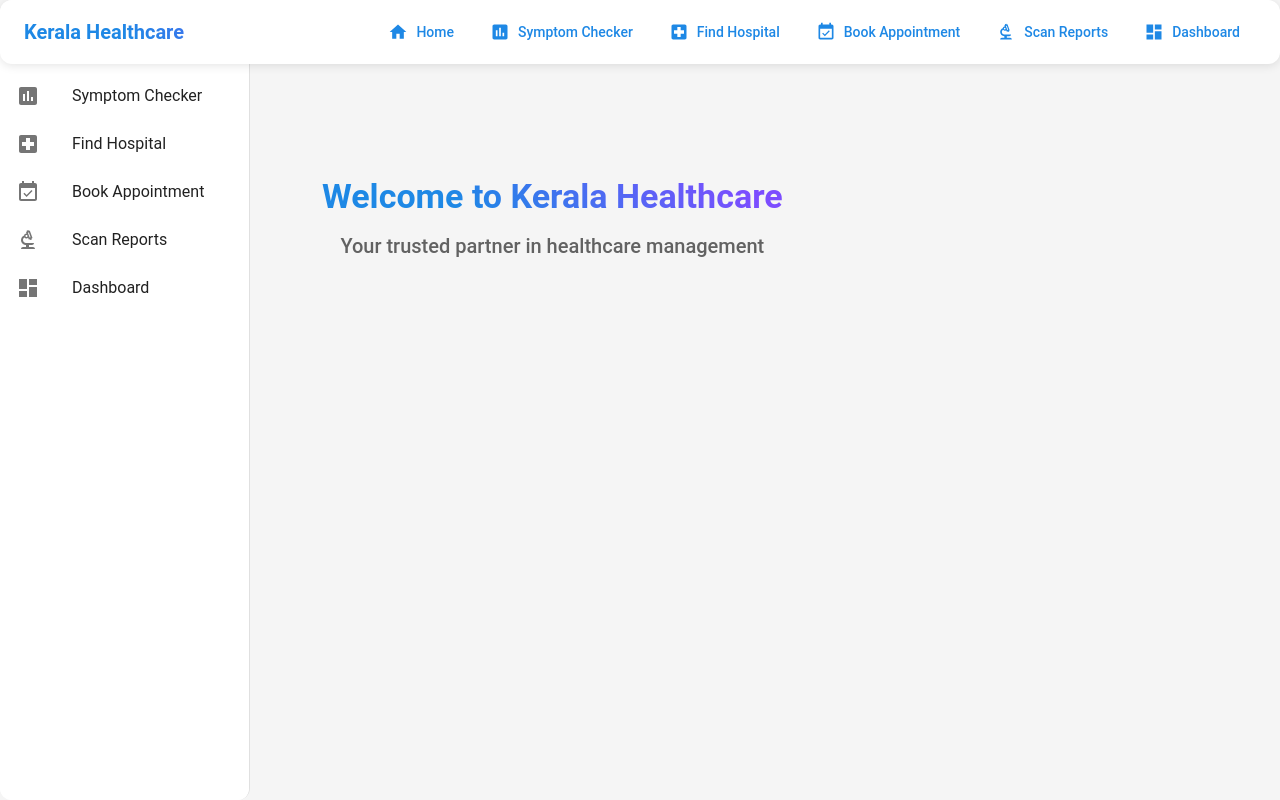
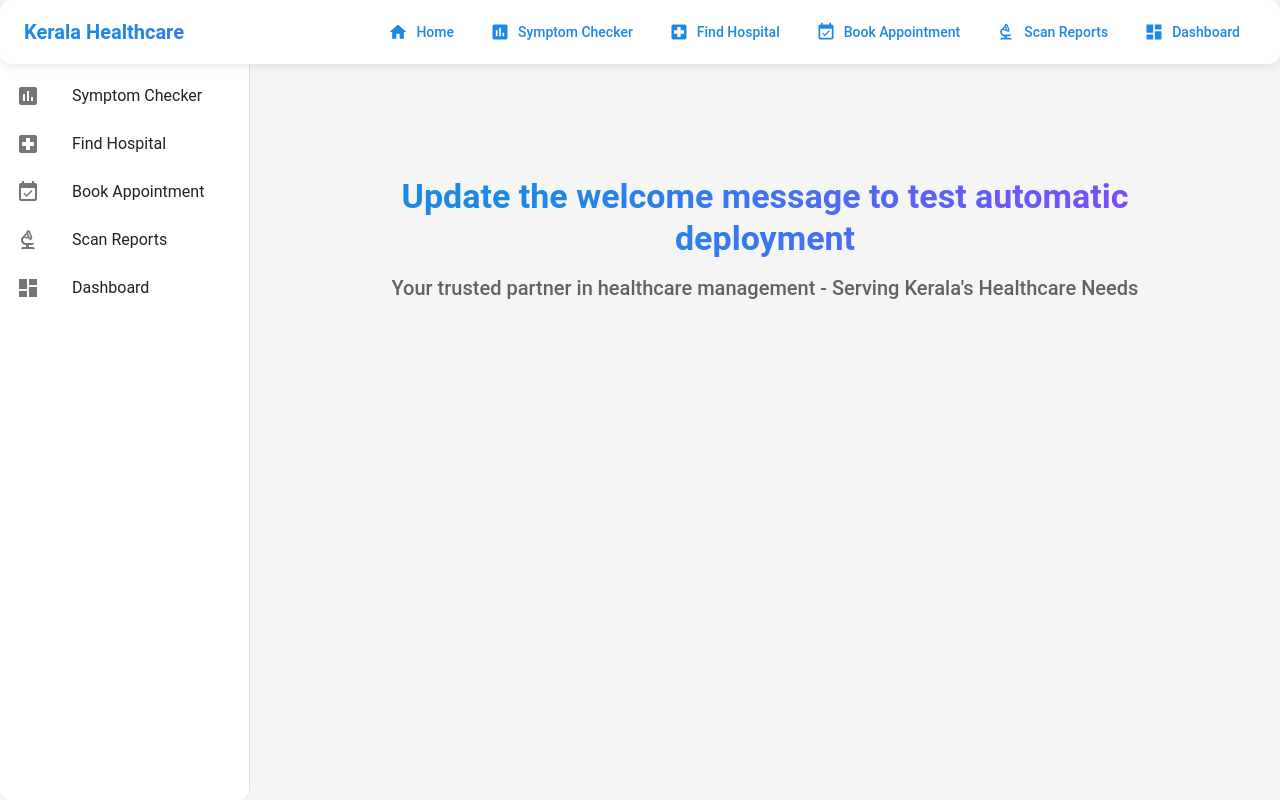
Before and after one commit to udhayk7/kerala-healthcare, a React (Vite) app: page / in a window 1280 px wide. Built offline with nearby package versions, Linux system fonts and the light colour scheme.

Commit message:
Update welcome message

```diff
--- a/src/App.jsx
+++ b/src/App.jsx
@@ -234,10 +234,10 @@ function App() {
                           WebkitTextFillColor: 'transparent',
                         }}
                       >
-                        Welcome to Kerala Healthcare
+                        Update the welcome message to test automatic deployment
                       </Typography>
                       <Typography variant="h6" color="text.secondary" sx={{ mb: 4 }}>
-                        Your trusted partner in healthcare management
+                        Your trusted partner in healthcare management - Serving Kerala's Healthcare Needs
                       </Typography>
                     </Box>
                   } />
```
